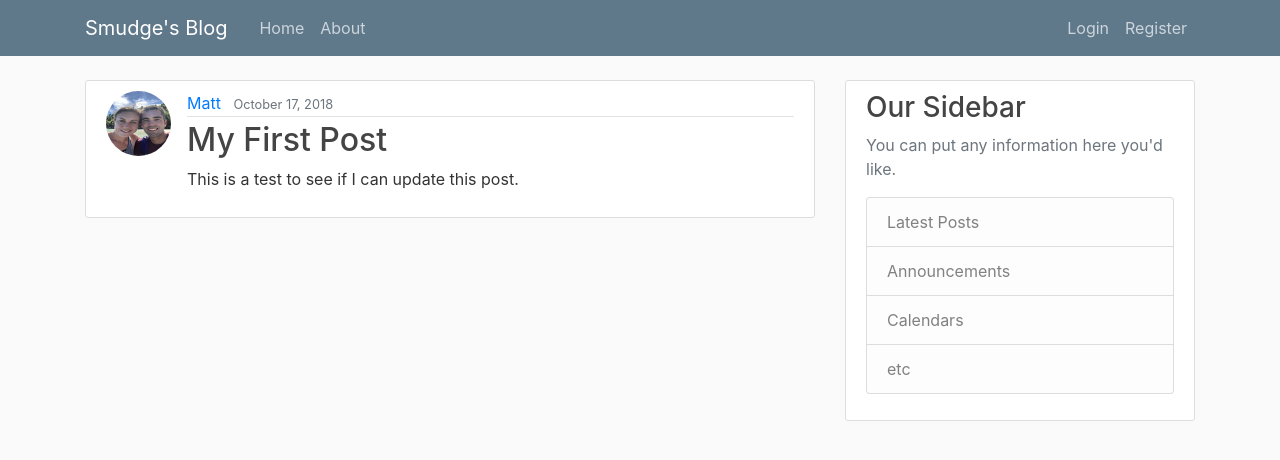
After one commit to spartus00/django_project, a Django app: page /post/1/ in a window 1280 px wide. The commit adds this page. Shown: the top 460 px of the page. Run offline with Django 3.2, Linux system fonts and the light colour scheme; data comes from the database, SQL or seed files in the repository; both versions use the stored data as it was after the commit; some libraries are stand-ins or nearby versions.

Commit message:
video 11

```diff
--- a/blog/models.py
+++ b/blog/models.py
@@ -1,8 +1,9 @@
 from django.db import models
 from django.utils import timezone
 from django.contrib.auth.models import User
+from django.urls import reverse
 
-# Create your models here.
+
 class Post(models.Model):
     title = models.CharField(max_length=100)
     content = models.TextField()
@@ -11,3 +12,6 @@
 
     def __str__(self):
         return self.title
+
+    def get_absolute_url(self):
+        return reverse('post-detail', kwargs={'pk': self.pk})
--- a/blog/templates/blog/base.html
+++ b/blog/templates/blog/base.html
@@ -11,9 +11,9 @@
     <link rel="stylesheet" href="https://stackpath.bootstrapcdn.com/bootstrap/4.1.3/css/bootstrap.min.css" integrity="sha384-MCw98/SFnGE8fJT3GXwEOngsV7Zt27NXFoaoApmYm81iuXoPkFOJwJ8ERdknLPMO" crossorigin="anonymous">
     <link rel="stylesheet" type="text/css" href="{% static 'blog/main.css' %}">
     {% if title %}
-    <title>Matt's Blog - {{title}}</title>
+    <title>Smudge's Blog - {{title}}</title>
     {% else %}
-   <title>Matt's Blog</title>
+   <title>Smudge's Blog</title>
     {% endif %}
 
 </head>
@@ -21,7 +21,7 @@
         <header class="site-header">
                 <nav class="navbar navbar-expand-md navbar-dark bg-steel fixed-top">
                   <div class="container">
-                    <a class="navbar-brand mr-4" href="{% url 'blog-home' %}">Matt's Blog</a>
+                    <a class="navbar-brand mr-4" href="{% url 'blog-home' %}">Smudge's Blog</a>
                     <button class="navbar-toggler" type="button" data-toggle="collapse" data-target="#navbarToggle" aria-controls="navbarToggle" aria-expanded="false" aria-label="Toggle navigation">
                     <span class="navbar-toggler-icon"></span>
                     </button>
@@ -33,6 +33,7 @@
                       <!-- Navbar Right Side -->
                       <div class="navbar-nav">
                         {% if user.is_authenticated %}
+                          <a class="nav-item nav-link" href="{% url 'post-create' %}">New Post</a>
                           <a class="nav-item nav-link" href="{% url 'profile' %}">Profile</a>
                           <a class="nav-item nav-link" href="{% url 'logout' %}">Logout</a>
                         {% else %}
--- /dev/null
+++ b/blog/templates/blog/post_detail.html
@@ -0,0 +1,24 @@
+{% extends "blog/base.html" %}
+{% block content %}
+<article class="media content-section">
+    <img class="rounded-circle article-img" src="{{ object.author.profile.image.url }}">
+        <div class="media-body">
+        <div class="article-metadata">
+        <a class="mr-2" href="#">{{ object.author }}</a>
+        <small class="text-muted">{{ object.date_posted | date:"F d, Y" }}</small>
+        {% if object.author == user %}
+            <div>
+                <a class="btn btn-secondary btn-sm mt-1 mb-1" href="{% url 'post-update' object.id %}">Update</a>
+                 <a class="btn btn-danger btn-sm mt-1 mb-1" href="{% url 'post-delete' object.id %}">Delete</a>
+            </div>
+        {% endif %}
+        </div>
+        <h2 class="article-title">{{ object.title }}</h2>
+        <p class="article-content">{{ object.content }}</p>
+    </div>
+    </article>
+<!-- <h1>{{post.title}}</h1>
+<p> By {{post.author}} on {{post.date_posted}}</p>
+<p>{{post.content}}</p> -->
+
+{% endblock content %}
--- a/blog/urls.py
+++ b/blog/urls.py
@@ -1,7 +1,20 @@
 from django.urls import path
-from . import views         # the "." is the current directory
+from .views import (
+    PostListView,
+    PostDetailView,
+    PostCreateView,
+    PostUpdateView,
+    PostDeleteView,
+    UserPostListView
+)
+from . import views
 
 urlpatterns = [
-    path('', views.home, name='blog-home'),  # the '' is the homepage. The view that handles the logic is the home view from the homeview module.
-    path('about/', views.about, name='blog-about')
+    path('', PostListView.as_view(), name='blog-home'),
+    path('user/<str:username>', UserPostListView.as_view(), name='user-posts'),
+    path('post/<int:pk>/', PostDetailView.as_view(), name='post-detail'),
+    path('post/new/', PostCreateView.as_view(), name='post-create'),
+    path('post/<int:pk>/update/', PostUpdateView.as_view(), name='post-update'),
+    path('post/<int:pk>/delete/', PostDeleteView.as_view(), name='post-delete'),
+    path('about/', views.about, name='blog-about'),
 ]
--- a/blog/views.py
+++ b/blog/views.py
@@ -1,31 +1,80 @@
-from django.shortcuts import render
-from django.views.generic import ListView
+from django.shortcuts import render, get_object_or_404
+from django.contrib.auth.mixins import LoginRequiredMixin, UserPassesTestMixin
+from django.contrib.auth.models import User
+from django.views.generic import (
+    ListView,
+    DetailView,
+    CreateView,
+    UpdateView,
+    DeleteView
+)
 from .models import Post
 
-posts = [
-    {
-        'author':'Matthew Franson',
-        'title': 'Blog Post 1',
-        'content': 'First post about Smudge',
-        'date_posted':'October 16, 2018'
-    },
-    {
-        'author':'Smudge Franson',
-        'title': 'Blog Post 2',
-        'content': 'Smudge discusses her sleep schedule',
-        'date_posted':'October 17, 2018'
-    }
-]
 
 def home(request):
     context = {
         'posts': Post.objects.all()
     }
-    return render(request, 'blog/home.html', context)  # render takes the first request object as its first argument the second argument is the template name we want to render.
+    return render(request, 'blog/home.html', context)
+
 
 class PostListView(ListView):
     model = Post
+    template_name = 'blog/home.html'  # <app>/<model>_<viewtype>.html
+    context_object_name = 'posts'
+    ordering = ['-date_posted']
+    paginate_by = 5
+
+
+class UserPostListView(ListView):
+    model = Post
+    template_name = 'blog/user_posts.html'  # <app>/<model>_<viewtype>.html
+    context_object_name = 'posts'
+    paginate_by = 5
+
+    def get_queryset(self):
+        user = get_object_or_404(User, username=self.kwargs.get('username'))
+        return Post.objects.filter(author=user).order_by('-date_posted')
+
+
+class PostDetailView(DetailView):
+    model = Post
+
+
+class PostCreateView(LoginRequiredMixin, CreateView):
+    model = Post
+    fields = ['title', 'content']
+
+    def form_valid(self, form):
+        form.instance.author = self.request.user
+        return super().form_valid(form)
+
+
+class PostUpdateView(LoginRequiredMixin, UserPassesTestMixin, UpdateView):
+    model = Post
+    fields = ['title', 'content']
+
+    def form_valid(self, form):
+        form.instance.author = self.request.user
+        return super().form_valid(form)
+
+    def test_func(self):
+        post = self.get_object()
+        if self.request.user == post.author:
+            return True
+        return False
+
+
+class PostDeleteView(LoginRequiredMixin, UserPassesTestMixin, DeleteView):
+    model = Post
+    success_url = '/'
+
+    def test_func(self):
+        post = self.get_object()
+        if self.request.user == post.author:
+            return True
+        return False
 
 
 def about(request):
-     return render(request, 'blog/about.html', {'title':'About'})
+    return render(request, 'blog/about.html', {'title': 'About'})
```
Also changed, not shown: blog/templates/blog/about.html (+11 -0 lines), blog/templates/blog/home.html (+4 -6 lines), blog/templates/blog/post_confirm_delete.html (added, +19 -0 lines), blog/templates/blog/post_form.html (added, +16 -0 lines), db.sqlite3.
